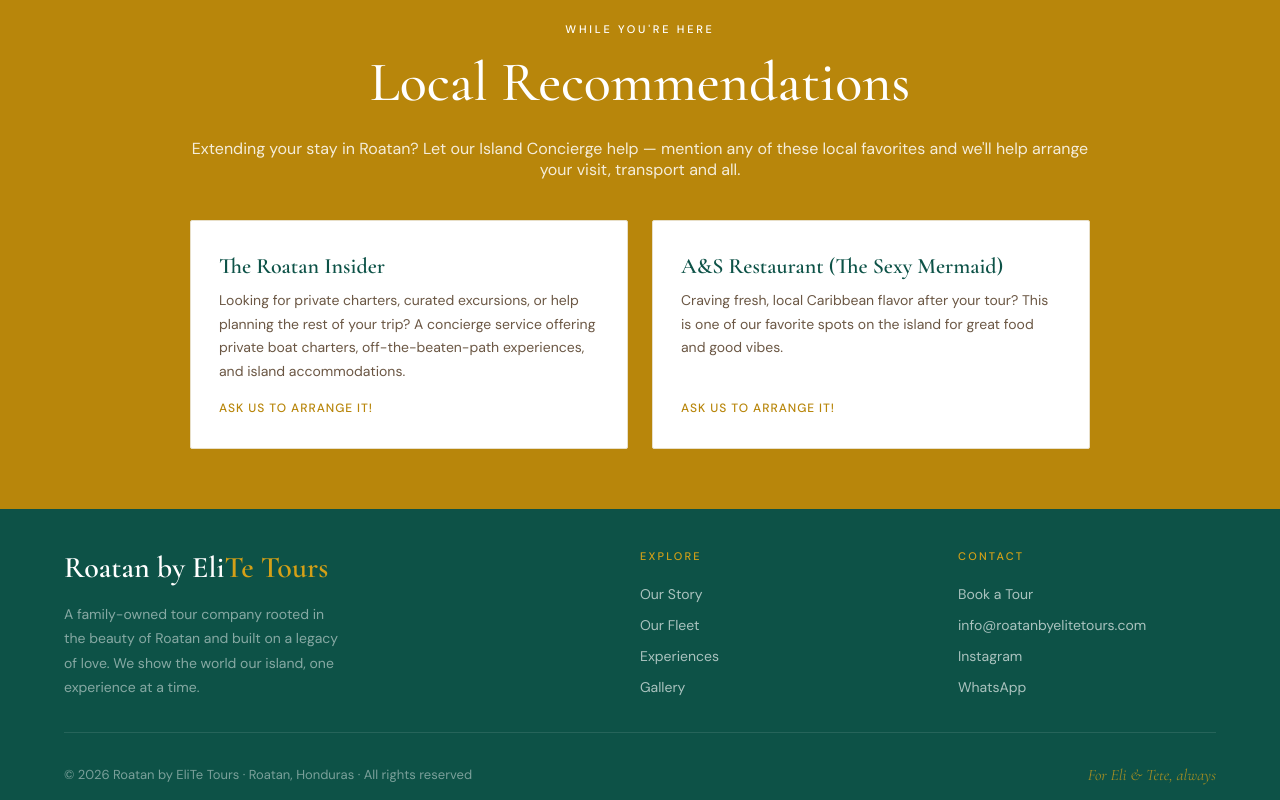
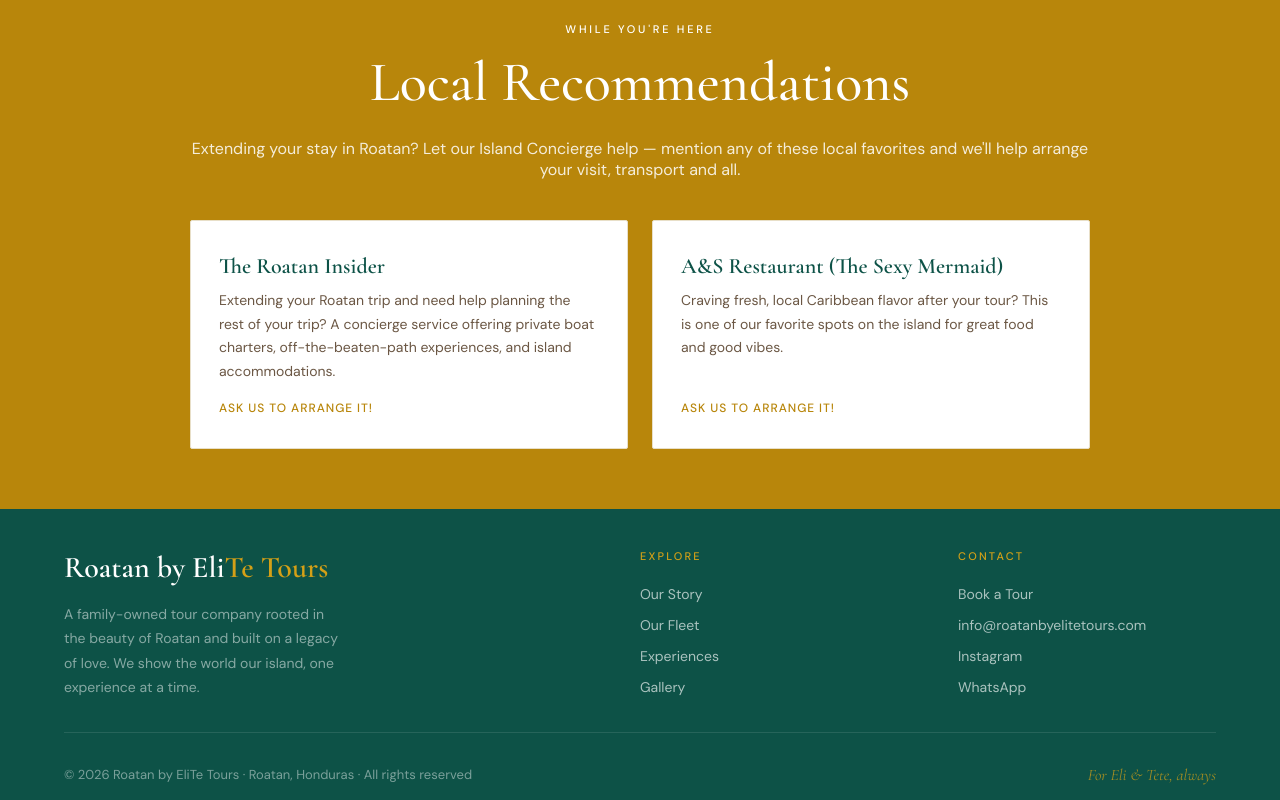
Before and after one commit to ShaniceS13/elite-tours, a React (Vite) app: page / in a window 1280 px wide. Shown: the part 8467-9267 px from the top of the page. Built offline with nearby package versions, Linux system fonts and the light colour scheme.

Commit message:
SImplify LocalRec section

```diff
--- a/src/components/LocalRecommendations.jsx
+++ b/src/components/LocalRecommendations.jsx
@@ -19,10 +19,9 @@
           <div className="local-rec-card">
             <h3>The Roatan Insider</h3>
             <p>
-              Looking for private charters, curated excursions, or help planning
-              the rest of your trip? A concierge service offering private boat
-              charters, off-the-beaten-path experiences, and island
-              accommodations.
+              Extending your Roatan trip and need help planning the rest of your
+              trip? A concierge service offering private boat charters,
+              off-the-beaten-path experiences, and island accommodations.
             </p>
             <span className="local-rec-link">Ask us to arrange it!</span>
           </div>
```
